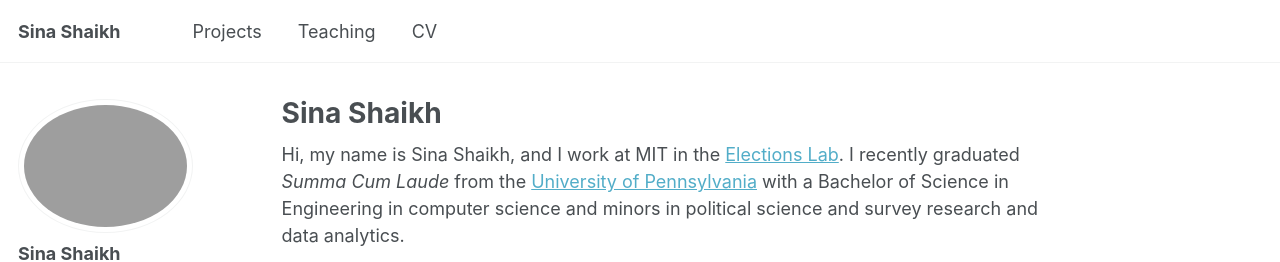
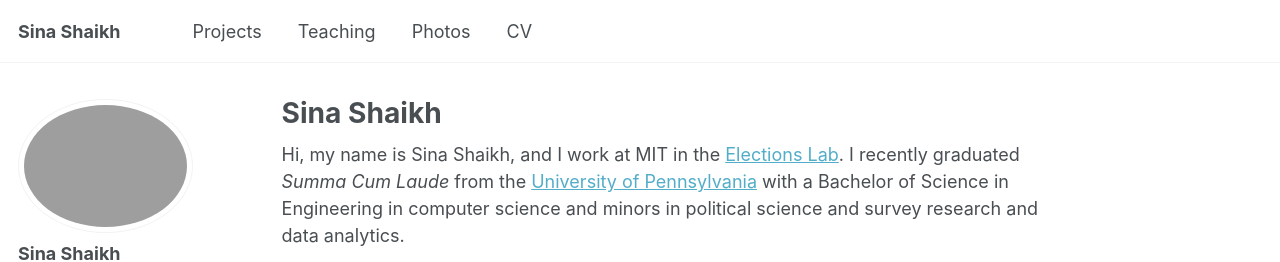
Before and after one commit to SinaShaikh/sinashaikh.github.io, a Jekyll site: the page built from _pages/about.md, in a window 1280 px wide. Shown: the top 262 px of the page. Built offline with Jekyll 4.4.1, drawn with Linux system fonts in a browser that asks for light colours; a script that is not in the unit is left out.

Commit message:
Update navigation.yml

```diff
--- a/_data/navigation.yml
+++ b/_data/navigation.yml
@@ -17,8 +17,8 @@ main:
   - title: "Teaching"
     url: /teaching/
 
-  # - title: "Portfolio"
-  #   url: /portfolio/
+  - title: "Photos"
+    url: /portfolio/
 
   # - title: "Blog Posts"
   #   url: /year-archive/
```
